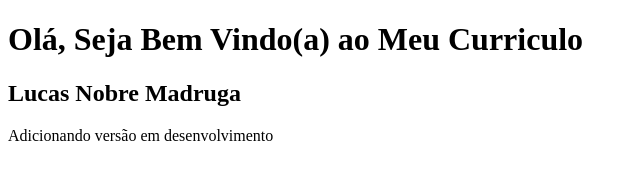
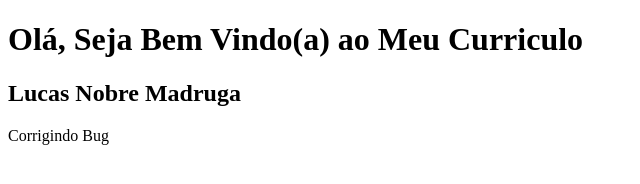
Before and after one commit to lucasnobremadruga/meu-curriculo, a plain HTML site: page index.html in a window 1280 px wide. Shown: the whole page, without its empty margins (0-640 px from the left). Drawn offline with Linux system fonts and the light colour scheme.

Commit message:
Correção de bug

```diff
--- a/index.html
+++ b/index.html
@@ -8,7 +8,7 @@
 <body>
     <h1>Olá, Seja Bem Vindo(a) ao Meu Curriculo</h1>
     <h2>Lucas Nobre Madruga</h2>
-    <p>Adicionando versão em desenvolvimento</p>
+    <p>Corrigindo Bug</p>
     <script src="app.js"></script>
 </body>
 </html>
```
